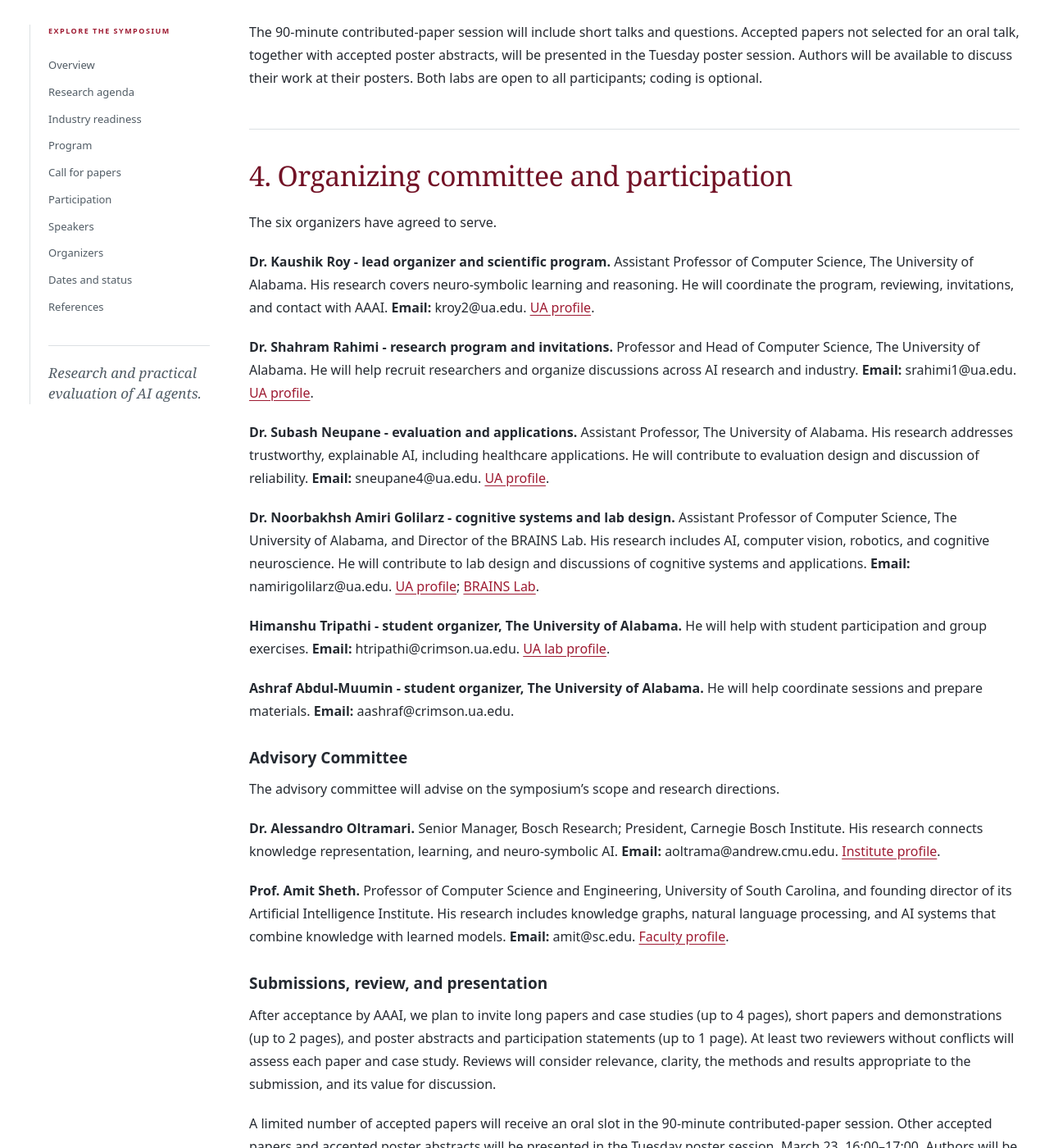
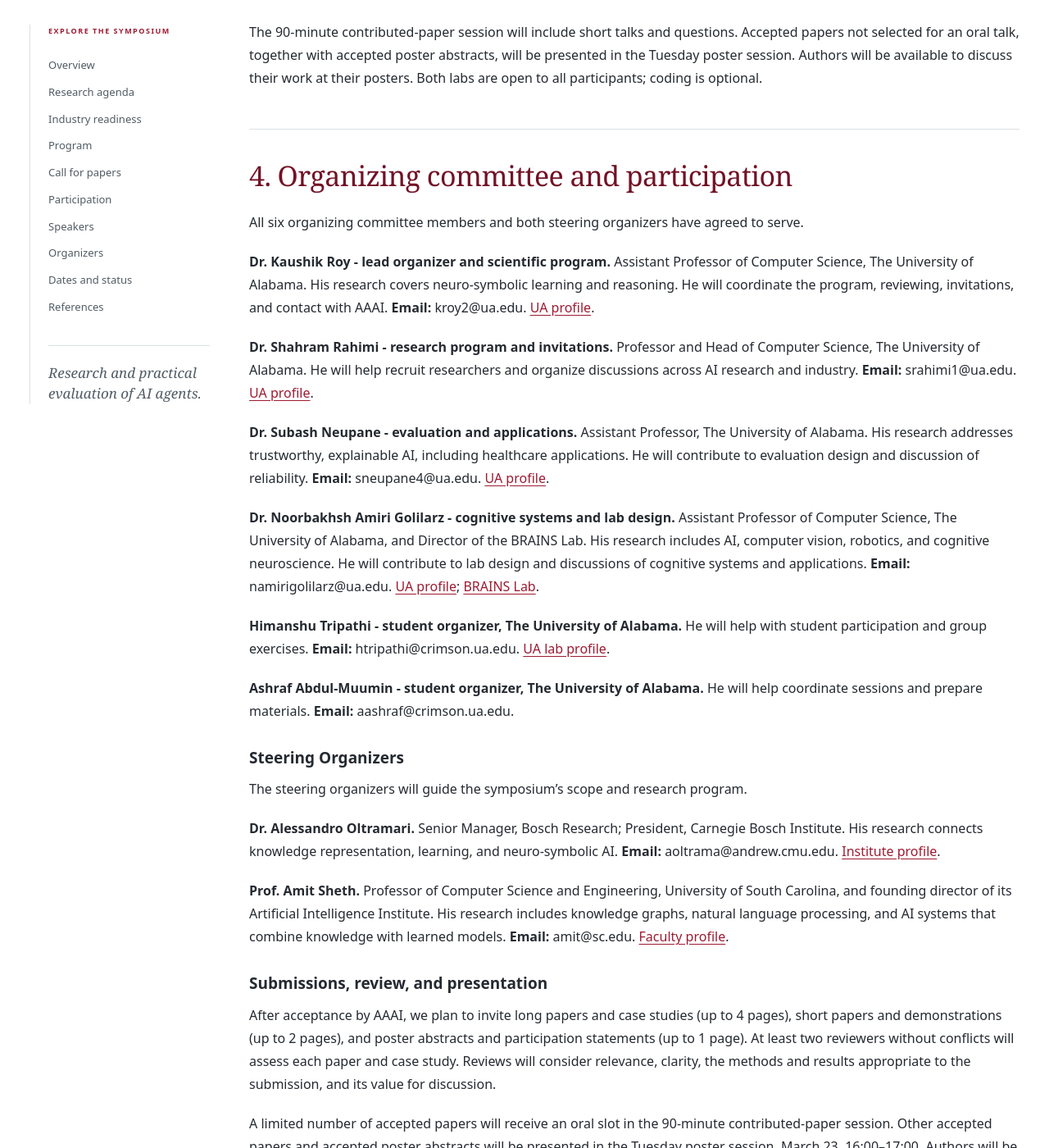
Before and after one commit to kauroy1994/AAAI-Symposium-Concept, a Jekyll site: the page built from proposal/proposal.md, in a window 1280 px wide and 1400 px high, scrolled down 4625 px. Shown: the whole window at 82% size. Built offline with Jekyll 4.4.1, drawn with Linux system fonts in a browser that asks for light colours; our own code applies the rules of GitHub Pages for plain Markdown files.

Commit message:
Rename advisory roles to Steering Organizers throughout website and proposal

```diff
--- a/cfp.html
+++ b/cfp.html
@@ -248,9 +248,9 @@
         <h2 id="organizers-title">Organizing committee</h2>
         <p>Kaushik Roy, Shahram Rahimi, Subash Neupane, Noorbakhsh Amiri Golilarz, Himanshu Tripathi, and Ashraf Abdul-Muumin.</p>
         <p>Dr. Noorbakhsh Amiri Golilarz is an Assistant Professor of Computer Science at The University of Alabama and Director of the BRAINS Lab. His research includes AI, computer vision, robotics, and cognitive neuroscience.</p>
-        <h3>Advisory Committee</h3>
-        <p>Alessandro Oltramari (Bosch Research and Carnegie Bosch Institute) and Amit Sheth (University of South Carolina) provide scientific advice on the symposium's scope and research directions.</p>
-        <p><a href="./#advisory-committee">Advisory profiles</a> · <a href="https://sc.edu/study/colleges_schools/engineering_and_computing/faculty-staff/amitsheth.php">Prof. Sheth’s faculty profile</a></p>
+        <h3>Steering Organizers</h3>
+        <p>Alessandro Oltramari (Bosch Research and Carnegie Bosch Institute) and Amit Sheth (University of South Carolina) guide the symposium's scope and research program.</p>
+        <p><a href="./#steering-organizers">Steering organizer profiles</a> · <a href="https://sc.edu/study/colleges_schools/engineering_and_computing/faculty-staff/amitsheth.php">Prof. Sheth’s faculty profile</a></p>
         <p><a href="./#organizers">Organizer profiles and contact details</a> · <a href="https://eng.ua.edu/eng-directory/dr-noorbakhsh-amiri-golilarz/">Dr. Amiri Golilarz’s UA profile</a></p>
       </section>
 
--- a/proposal/proposal.md
+++ b/proposal/proposal.md
@@ -113,7 +113,7 @@ The 90-minute contributed-paper session will include short talks and questions.
 
 ## 4. Organizing committee and participation
 
-The six organizers have agreed to serve.
+All six organizing committee members and both steering organizers have agreed to serve.
 
 **Dr. Kaushik Roy - lead organizer and scientific program.** Assistant Professor of Computer Science, The University of Alabama. His research covers neuro-symbolic learning and reasoning. He will coordinate the program, reviewing, invitations, and contact with AAAI. **Email:** kroy2@ua.edu. [UA profile](https://eng.ua.edu/eng-directory/dr-kaushik-roy/).
 
@@ -127,9 +127,9 @@ The six organizers have agreed to serve.
 
 **Ashraf Abdul-Muumin - student organizer, The University of Alabama.** He will help coordinate sessions and prepare materials. **Email:** aashraf@crimson.ua.edu.
 
-### Advisory Committee
+### Steering Organizers
 
-The advisory committee will advise on the symposium's scope and research directions.
+The steering organizers will guide the symposium's scope and research program.
 
 **Dr. Alessandro Oltramari.** Senior Manager, Bosch Research; President, Carnegie Bosch Institute. His research connects knowledge representation, learning, and neuro-symbolic AI. **Email:** aoltrama@andrew.cmu.edu. [Institute profile](https://carnegiebosch.cmu.edu/team/bios/oltramari-alessandro.html).
 
```
Also changed, not shown: MAINTAINING.md (+1 -1 lines), PHOTO-SOURCES.md (+2 -2 lines), SOURCES.md (+4 -4 lines), proposal/submission-checklist.md (+4 -4 lines), scripts/validate.py (+13 -13 lines), README.md, 1 other file.
